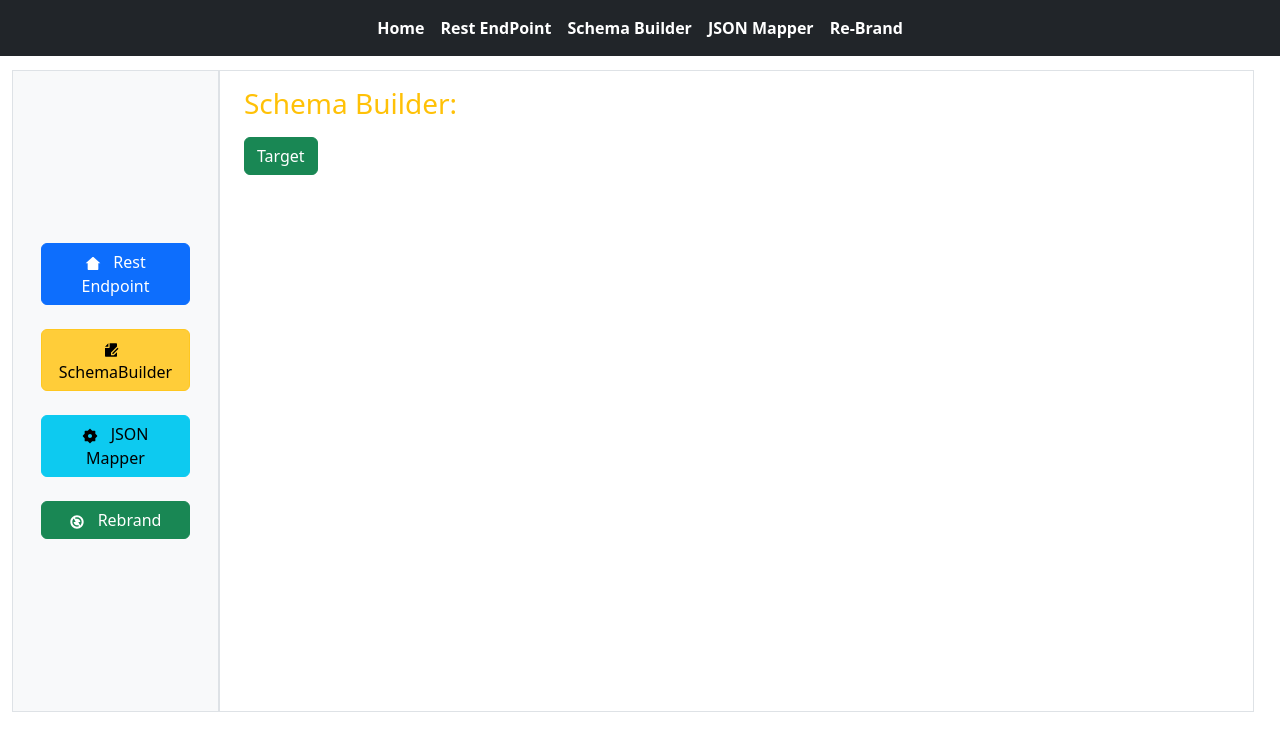
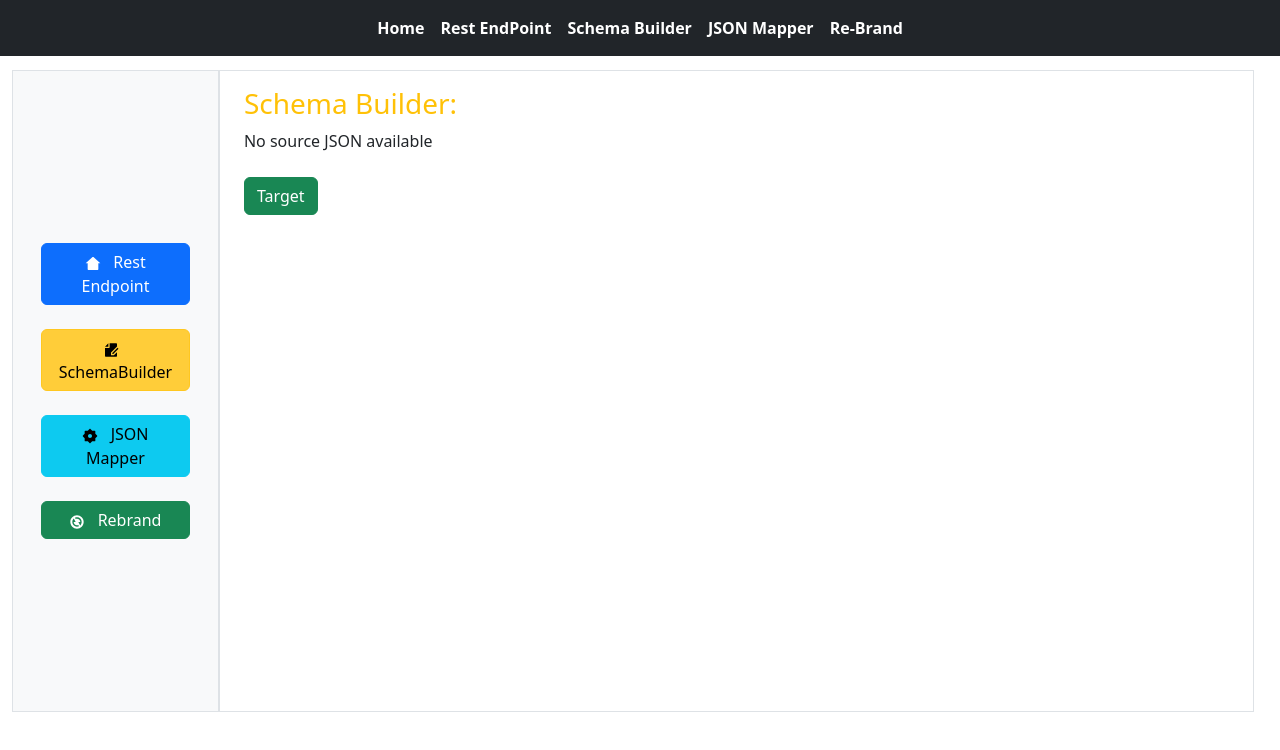
Before and after one commit to sumithMedamina/JsonMapperReportsFE, a React (Create React App) app: page /json-mapper in a window 1280 px wide. Both pictures are taken after a click on the button "SchemaBuilder". Shown: the top 750 px of the page. Built offline with nearby package versions, Linux system fonts and the light colour scheme.

Commit message:
resolved single object mapping

```diff
--- a/src/components/JsonContext.jsx
+++ b/src/components/JsonContext.jsx
@@ -3,7 +3,7 @@ import React, { createContext, useState } from "react";
 const JsonContext = createContext();
 
 export const JsonProvider = ({ children }) => {
-  const [sourceJson, setSourceJson] = useState([]);
+  const [sourceJson, setSourceJson] = useState(null); // Initializing with null to handle absence of data
   const [targetJson, setTargetJson] = useState({});
   const [url, setUrl] = useState("https://fakestoreapi.com/products");
 
--- a/src/components/JsonMapper.jsx
+++ b/src/components/JsonMapper.jsx
@@ -52,27 +52,22 @@ const JsonMapper = () => {
 
   const applyMapping = (obj, mappings, parentKey = '') => {
     if (Array.isArray(obj)) {
-      // If the value is an array, map over each item and apply the mapping recursively
       return obj.map((item, index) => applyMapping(item, mappings, `${parentKey}`));
     }
 
     const newObj = {};
-
     Object.keys(obj).forEach(key => {
       const fullKey = parentKey ? `${parentKey}.${key}` : key;
       const value = obj[key];
       const mapping = mappings.find(m => m.source === fullKey);
 
       if (Array.isArray(value) && value.length > 0 && typeof value[0] === 'object') {
-        // If the value is an array of objects, apply the same mapping to all objects in the array
         newObj[mapping ? mapping.target.split('.').pop() : key] = value.map(item =>
           applyMapping(item, mappings, `${fullKey}`)
         );
       } else if (typeof value === 'object' && value !== null) {
-        // If the value is an object, apply the mapping recursively
         newObj[mapping ? mapping.target.split('.').pop() : key] = applyMapping(value, mappings, fullKey);
       } else {
-        // Apply the mapping if it exists, otherwise copy the value as is
         newObj[mapping ? mapping.target.split('.').pop() : key] = value;
       }
     });
@@ -81,8 +76,11 @@ const JsonMapper = () => {
   };
 
   useEffect(() => {
-    if (sourceJson && sourceJson.length > 0) {
-      const updatedJson = sourceJson.map(obj => applyMapping(obj, mappings));
+    console.log("sourceJson:", sourceJson);
+    if (sourceJson) {
+      const updatedJson = Array.isArray(sourceJson) ?
+        sourceJson.map(obj => applyMapping(obj, mappings)) :
+        [applyMapping(sourceJson, mappings)];
       setUpdatedSourceJson(JSON.stringify(updatedJson, null, 2));
     }
   }, [mappings, sourceJson]);
@@ -93,14 +91,8 @@ const JsonMapper = () => {
       return;
     }
 
-    setMappings(prevMappings => {
-      return [...prevMappings, { source: sourceItem.name, target: targetKey }];
-    });
+    setMappings(prevMappings => [...prevMappings, { source: sourceItem.name, target: targetKey }]);
   };
-
-  // const handleDragOver = (event) => {
-  //   event.preventDefault();
-  // };
 
   const handleCancelMapping = sourceKey => {
     setMappings(mappings.filter(mapping => mapping.source !== sourceKey));
@@ -109,21 +101,24 @@ const JsonMapper = () => {
   const renderObject = (obj, isSource = false, parentKey = '') => {
     if (!obj) return null;
 
+    // If obj is an array, get the first item
+    const objToRender = Array.isArray(obj) ? obj[0] : obj;
+
     return (
       <ul className="list-group">
-        {Object.entries(obj).map(([key, value]) => {
-          const mapping = mappings.find((m) => m.source === (parentKey ? `${parentKey}.${key}` : key));
+        {Object.entries(objToRender).map(([key, value]) => {
           const fullKey = parentKey ? `${parentKey}.${key}` : key;
+          const mapping = mappings.find(m => m.source === fullKey);
 
           return (
-            <li key={fullKey} className="list-group-item" ref={(el) => {
+            <li key={fullKey} className="list-group-item" ref={el => {
               if (isSource) sourceRefs.current[fullKey] = el;
               else targetRefs.current[fullKey] = el;
             }}>
               {isSource ? (
                 <DraggableKey id={fullKey} name={fullKey}>
                   <span className="fw-bold">{key}:</span> {JSON.stringify(value)}
-                  {mapping && isSource && (
+                  {mapping && (
                     <button className="btn btn-sm btn-danger ms-2" onClick={() => handleCancelMapping(mapping.source)}>
                       &times;
                     </button>
@@ -134,25 +129,14 @@ const JsonMapper = () => {
                   <span className="fw-bold">{key}:</span> {JSON.stringify(value)}
                 </DroppableKey>
               )}
-              {Array.isArray(value) ? (
+              {Array.isArray(value) && isSource ? (
                 // Only show the 0th index object in nested arrays for source JSON
-                isSource ? (
-                  <div key={`${fullKey}[0]`} className="ms-3">
-                    <span className="fw-bold">[0]</span>
-                    {renderObject(value[0], isSource, `${fullKey}`)}
-                  </div>
-                ) : (
-                  value.map((item, index) => (
-                    <div key={`${fullKey}[${index}]`} className="ms-3">
-                      <span className="fw-bold">[{index}]</span>
-                      {renderObject(item, isSource, `${fullKey}[${index}]`)}
-                    </div>
-                  ))
-                )
+                <div key={`${fullKey}[0]`} className="ms-3">
+                  <span className="fw-bold">[0]</span>
+                  {renderObject(value[0], isSource, `${fullKey}`)}
+                </div>
               ) : (
-                typeof value === 'object' && value !== null && (
-                  renderObject(value, isSource, fullKey)
-                )
+                typeof value === 'object' && value !== null && renderObject(value, isSource, fullKey)
               )}
             </li>
           );
@@ -161,8 +145,9 @@ const JsonMapper = () => {
     );
   };
 
+
   const renderMappings = () => {
-    const colors = ['#FF0000', '#00FF00', '#0000FF', '#00FFFF', '#FF00FF']; // Define colors for arrows
+    const colors = ['#FF0000', '#00FF00', '#0000FF', '#00FFFF', '#FF00FF'];
     const renderedMappings = [];
 
     mappings.forEach((mapping, index) => {
@@ -181,7 +166,6 @@ const JsonMapper = () => {
 
         const color = colors[index % colors.length];
 
-        // Calculate control points for the curve
         const controlX1 = sourceX + 50;
         const controlY1 = sourceY;
         const controlX2 = targetX - 50;
@@ -205,11 +189,6 @@ const JsonMapper = () => {
     return renderedMappings;
   };
 
-
-
-
-
-
   const saveUpdatedJson = () => {
     const jsonData = updatedSourceJson ? JSON.parse(updatedSourceJson) : {};
 
@@ -218,7 +197,7 @@ const JsonMapper = () => {
       headers: {
         'Content-Type': 'application/json',
       },
-      body: JSON.stringify({ path: url, data: jsonData })
+      body: JSON.stringify({ path: url, data: jsonData }),
     })
       .then((response) => {
         if (!response.ok) {
@@ -242,10 +221,10 @@ const JsonMapper = () => {
         <div className="row d-flex justify-content-between">
           <div className="col-md-5">
             <div className="card">
-              <div className="card-header bg-primary text-white">
+            <div className="card-header bg-primary text-white">
                 <h3>Source JSON</h3>
               </div>
-              <div className="card-body">{renderObject(sourceJson && sourceJson[0], true)}</div>
+              <div className="card-body">{renderObject(sourceJson, true)}</div>
             </div>
           </div>
           <div className="col-md-5">
--- a/src/components/SchemaBuilder.jsx
+++ b/src/components/SchemaBuilder.jsx
@@ -1,4 +1,4 @@
-import React, { useContext, useState } from "react";
+import React, { useContext, useState, useEffect } from "react";
 import { JsonEditor as Editor } from "jsoneditor-react";
 import "jsoneditor-react/es/editor.min.css";
 import JsonContext from "./JsonContext";
@@ -9,40 +9,68 @@ const SchemaBuilder = () => {
   const [editorValue, setEditorValue] = useState({});
   const navigate = useNavigate();
 
+  useEffect(() => {
+    // Function to extract the 0 index object from an array of objects, if it exists
+    const extractZeroIndexObject = (obj) => {
+      const newObj = { ...obj };
+      for (const key in newObj) {
+        if (Array.isArray(newObj[key]) && newObj[key].length > 0) {
+          if (typeof newObj[key][0] === 'object') {
+            // If the value is an array of objects, take only the 0th index
+            newObj[key] = [newObj[key][0]];
+          }
+        }
+      }
+      return newObj;
+    };
+
+    // Normalize sourceJson to handle array, single object, and nested arrays
+    const normalizeSourceJson = (json) => {
+      if (Array.isArray(json)) {
+        console.log("sourceJson is an array:", json);
+        if (json.length > 0 && Array.isArray(json[0])) {
+          // If the first item is an array, take the 0th index of each nested array
+          return json.map(subArray => {
+            const normalizedSubArray = extractZeroIndexObject(subArray);
+            return Object.keys(normalizedSubArray).length > 0 ? normalizedSubArray : {};
+          });
+        } else {
+          return json.length > 0 ? extractZeroIndexObject(json[0]) : {};
+        }
+      } else if (json && typeof json === 'object') {
+        console.log("sourceJson is a single object:", json);
+        return extractZeroIndexObject(json);
+      }
+      console.log("sourceJson is neither an array nor an object:", json);
+      return {};
+    };
+
+    console.log("Raw sourceJson:", sourceJson);
+    const normalizedValue = normalizeSourceJson(sourceJson);
+    console.log("Normalized sourceJson:", normalizedValue);
+    setEditorValue(normalizedValue);
+  }, [sourceJson]);
+
   const handleEditorChange = (newValue) => {
+    console.log("Editor value changed:", newValue);
     setEditorValue(newValue);
   };
 
   const handleTargetButtonClick = () => {
+    console.log("Saving target JSON:", editorValue);
     setTargetJson(editorValue);
     alert("Data saved in target");
     navigate('/json-mapper');
   };
-
-  // Function to extract the 0 index object from an array of objects, if it exists
-  const extractZeroIndexObject = (obj) => {
-    const newObj = { ...obj };
-    for (const key in newObj) {
-      if (Array.isArray(newObj[key]) && newObj[key].length > 0) {
-        newObj[key] = newObj[key][0];
-      }
-    }
-    return newObj;
-  };
-
-
-
-  // Extracting the 0 index object from the sourceJson
-  const valueToRender = sourceJson.length > 0 ? extractZeroIndexObject(sourceJson[0]) : {};
 
   return (
     <div className="container mt-3">
       <div className="row">
         <div className="col">
           <h3 className="text-warning">Schema Builder:</h3>
-          {sourceJson.length > 0 && (
+          {Object.keys(editorValue).length > 0 ? (
             <Editor
-              value={valueToRender}
+              value={editorValue}
               onChange={handleEditorChange}
               modes={["tree", "code"]}
               mode="tree"
@@ -50,6 +78,8 @@ const SchemaBuilder = () => {
               search={true}
               indentation={4}
             />
+          ) : (
+            <p>No source JSON available</p>
           )}
           <button className="btn btn-success my-2" onClick={handleTargetButtonClick}>
             Target
```
